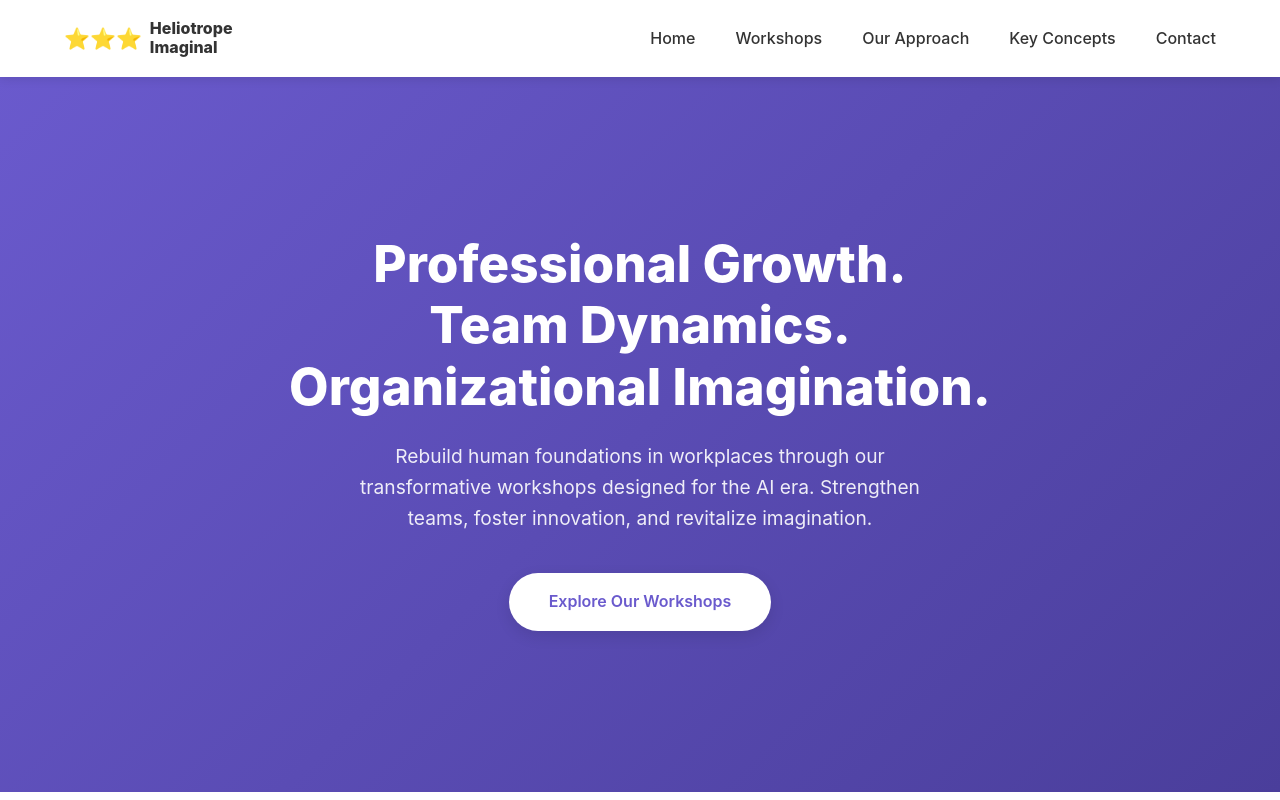
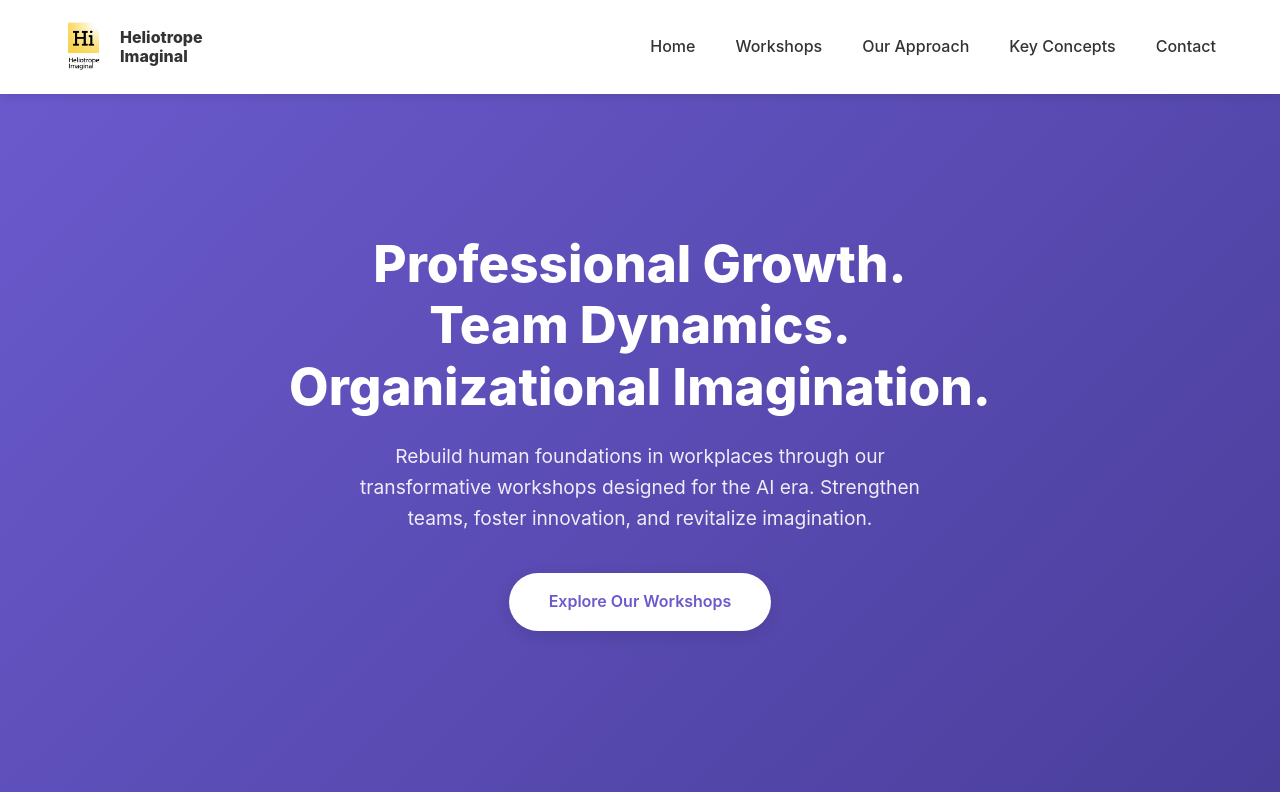
Before and after one commit to topliff/HI_Site, a plain HTML site: page index.html in a window 1280 px wide. Shown: the top 800 px of the page. Drawn offline with Linux system fonts and the light colour scheme.

Commit message:
logo change

```diff
--- a/index.html
+++ b/index.html
@@ -3,7 +3,7 @@
 <head>
     <meta charset="UTF-8">
     <meta name="viewport" content="width=device-width, initial-scale=1.0">
-    <title>Heliotrope Imaginal | Human Capabilities for the AI Era</title>
+    <title>Heliotrope Imaginal | Human Capabilities for the AI Era  </title>
     <style>
         :root {
             --primary: #6a5acd;
@@ -60,9 +60,10 @@
             gap: 0.5rem;
         }
 
-        .logo-stars {
-            color: var(--secondary);
-            font-size: 1.3rem;
+        .logo-img {
+            width: 40px;
+            height: auto;
+            margin-right: 0.5rem;
         }
 
         .logo-text {
@@ -374,9 +375,7 @@
         <div class="container">
             <nav>
                 <a href="index.html" class="logo">
-                    <div class="logo-stars">
-                        ⭐⭐⭐
-                    </div>
+                    <img src="images/HI_logo.png" alt="Heliotrope Imaginal Logo" class="logo-img">
                     <div class="logo-text">
                         Heliotrope<br>Imaginal
                     </div>
```
Also changed, not shown: images/HI_logo.png (added), images/Heliotrope Imaginal. logo.png (added), images/Heliotrope Imaginal. logo.white.png (added), 2 other files.
